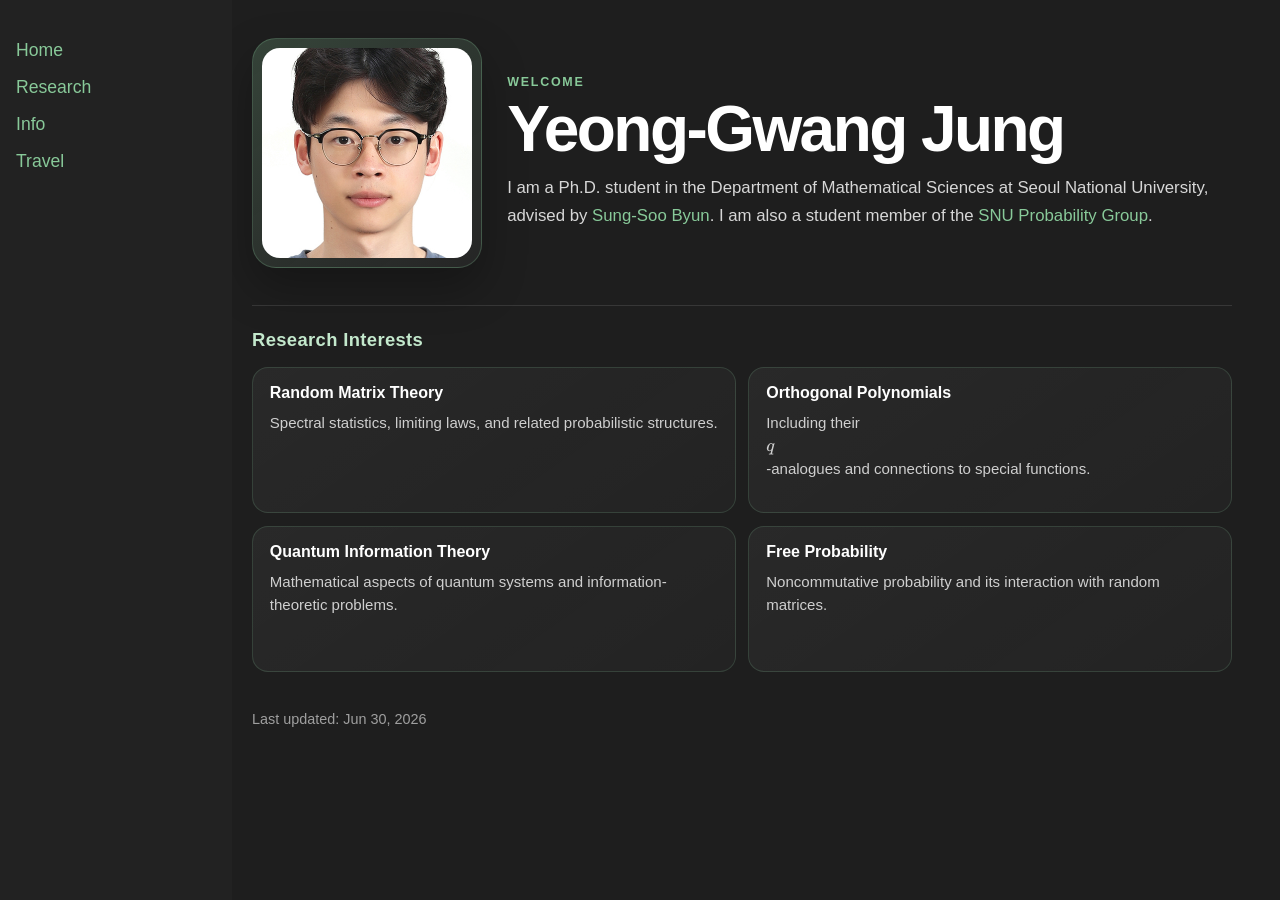
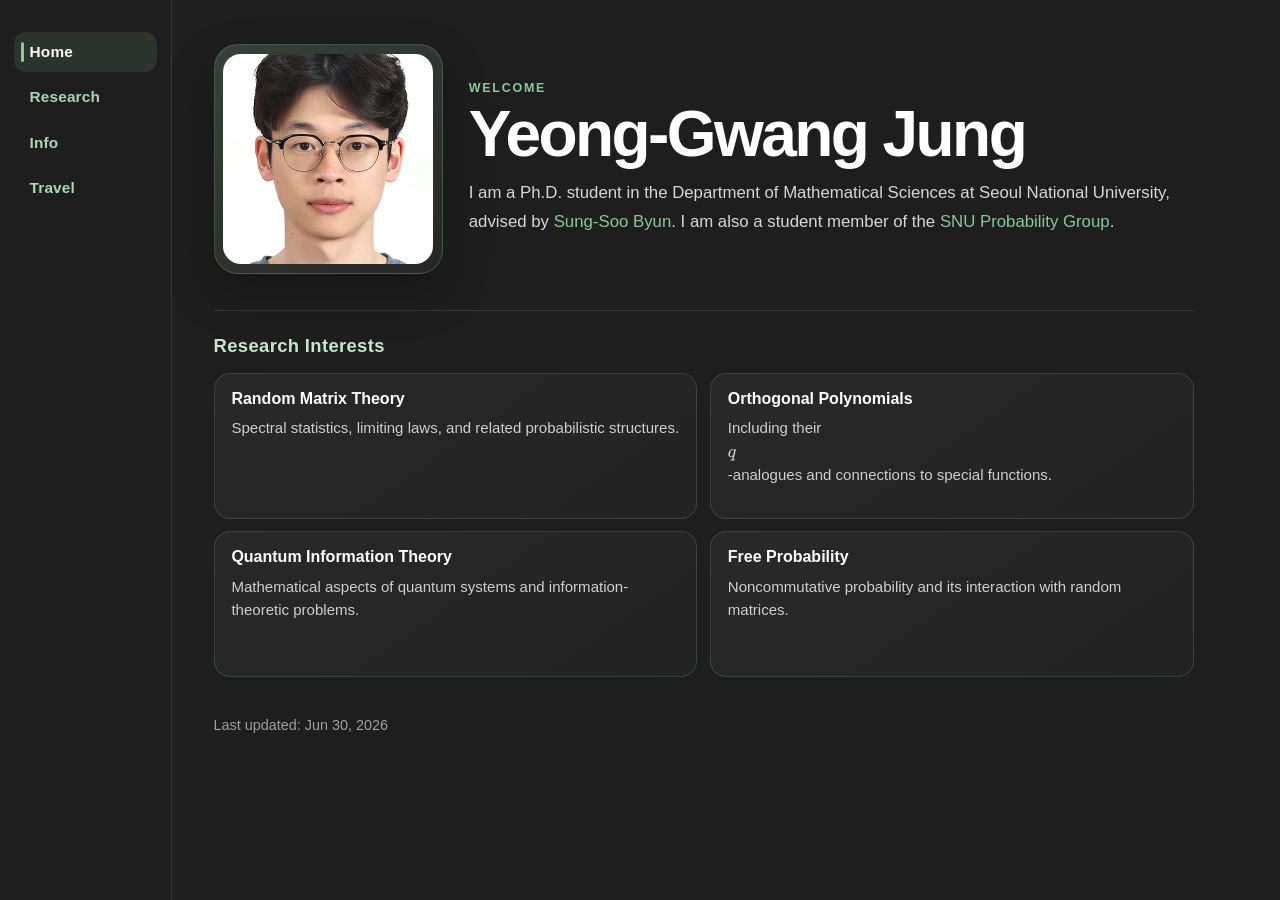
Before and after one commit to y-gJung/y-gJung.github.io, a Jekyll site: the page built from index.md, in a window 1280 px wide. Built offline with Jekyll 4.4.1, drawn with Linux system fonts in a browser that asks for light colours.

Commit message:
Update style.css

```diff
--- a/assets/style.css
+++ b/assets/style.css
@@ -1,72 +1,106 @@
-
-.layout {
-  display: flex;
-  min-height: 100vh;
-  font-family: 'IBM Plex Sans', sans-serif;
-  color: #f0f0f0;
-  background-color: #1e1e1e;
+:root {
+  --bg: #1e1e1e;
+  --panel: #222;
+  --text: #f0f0f0;
+  --muted: #b9b9b9;
+  --accent: #88c999;
+  --accent-soft: #c3e8cc;
+  --line: rgba(255, 255, 255, 0.11);
 }
 
 html, body {
   margin: 0;
   padding: 0;
-  background-color: #1e1e1e;
+  background-color: var(--bg);
+}
+
+body {
+  font-family: 'IBM Plex Sans', sans-serif;
+  color: var(--text);
+}
+
+.layout {
+  display: flex;
+  min-height: 100vh;
+  background-color: var(--bg);
 }
 
 .sidebar {
   position: fixed;
-  width: 200px;
-  background-color: #222;
-  padding: 2rem 1rem;
+  inset: 0 auto 0 0;
+  width: 172px;
+  height: 100vh;
+  padding: 2rem 0.85rem;
+  box-sizing: border-box;
+  background: var(--bg);
+  border-right: 1px solid var(--line);
   flex-shrink: 0;
-  height: 100vh;
 }
 
-.sidebar .logo {
-  color: #c3e8cc;
-  text-align: center;
-  margin-bottom: 2rem;
-}
-
-.layout {
-  display: flex;
-}
-
-.main-content {
-  margin-left: 220px;  /* 사이드바만큼 오른쪽으로 밀기 */
-  padding: 20px;
-  flex: 1;
+.side-nav {
+  display: grid;
+  gap: 0.35rem;
 }
 
 .side-link {
+  position: relative;
   display: block;
-  color: #88c999;
+  padding: 0.68rem 0.78rem 0.68rem 1rem;
+  border-radius: 12px;
+  color: #a8d8b2;
+  font-size: 0.96rem;
+  font-weight: 650;
+  letter-spacing: 0.01em;
   text-decoration: none;
-  padding: 0.5rem 0;
-  font-size: 1.1rem;
-  text-align: left;
+  transition: background 0.16s ease, color 0.16s ease, transform 0.16s ease;
+}
+
+.side-link::before {
+  content: "";
+  position: absolute;
+  left: 0.45rem;
+  top: 50%;
+  width: 3px;
+  height: 0;
+  border-radius: 999px;
+  background: var(--accent);
+  transform: translateY(-50%);
+  transition: height 0.16s ease;
 }
 
 .side-link:hover {
-  text-decoration: underline;
+  color: #eaffef;
+  background: rgba(136, 201, 153, 0.075);
+  text-decoration: none;
+  transform: translateX(2px);
 }
 
-a {
-  color: #88c999; /* 예: 짙은 녹색 */
-  text-decoration: none; /* 밑줄 제거 (선택사항) */
+.side-link.active {
+  color: #f7fff9;
+  background: rgba(136, 201, 153, 0.13);
 }
 
-a:hover {
-  text-decoration: underline; /* 마우스 올렸을 때 */
-}
-
-a:visited {
-  color: #88c999;  /* 방문한 링크도 같은 색 유지 */
+.side-link.active::before {
+  height: 1.25rem;
 }
 
 .main-content {
   flex-grow: 1;
-  padding: 2rem;
+  margin-left: 172px;
+  padding: 2.35rem 2.6rem;
+}
+
+a {
+  color: var(--accent);
+  text-decoration: none;
+}
+
+a:hover {
+  text-decoration: underline;
+}
+
+a:visited {
+  color: var(--accent);
 }
 
 .paper-list li {
@@ -299,30 +333,51 @@ a:visited {
 }
 
 @media (max-width: 760px) {
-  .sidebar {
-    position: static;
-    width: auto;
-    height: auto;
-    padding: 1.2rem 1rem;
-  }
-
-  .sidebar .logo {
-    margin-bottom: 1rem;
-  }
-
   .layout {
     display: block;
   }
 
-  .main-content {
-    margin-left: 0;
-    padding: 1.3rem;
+  .sidebar {
+    position: sticky;
+    top: 0;
+    width: auto;
+    height: auto;
+    padding: 0.75rem 1rem;
+    border-right: 0;
+    border-bottom: 1px solid var(--line);
+    background: rgba(30, 30, 30, 0.95);
+    z-index: 10;
+  }
+
+  .side-nav {
+    display: flex;
+    gap: 0.45rem;
+    overflow-x: auto;
+    scrollbar-width: none;
+  }
+
+  .side-nav::-webkit-scrollbar {
+    display: none;
   }
 
   .side-link {
-    display: inline-block;
-    margin-right: 1rem;
-    font-size: 1rem;
+    flex: 0 0 auto;
+    padding: 0.55rem 0.78rem;
+    font-size: 0.94rem;
+    white-space: nowrap;
+  }
+
+  .side-link::before {
+    display: none;
+  }
+
+  .side-link:hover {
+    transform: none;
+  }
+
+  .main-content {
+    margin-left: 0;
+    padding: 1.35rem;
   }
 
   .compact-item {
```
